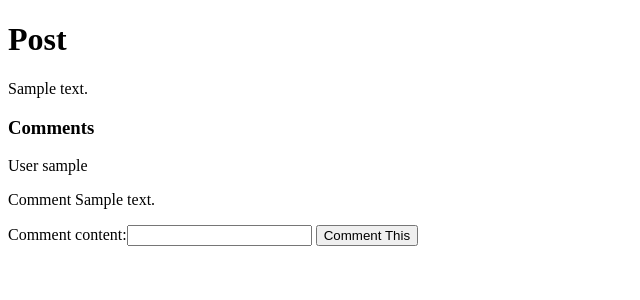
After one commit to Kevinab168/twitter_clone, a Django app: page /posts/1/ in a window 1280 px wide. The commit adds this page. Shown: the top 300 px of the page, without its empty margins (0-640 px from the left). Run offline with Django 3.2, Linux system fonts and the light colour scheme; tables that the repository leaves empty hold one stand-in row (values such as "Sample post").

Commit message:
Add commenting ability
- Create tests for comment
- Create view for posts examination
- Create post_info.html

```diff
--- a/make_posts/forms.py
+++ b/make_posts/forms.py
@@ -1,6 +1,6 @@
 from django import forms
 from django.contrib.auth.forms import AuthenticationForm, UsernameField
-from make_posts.models import Post
+from make_posts.models import Post, Comment
 
 
 class UserLoginForm(AuthenticationForm):
@@ -24,3 +24,12 @@ class PostForm(forms.ModelForm):
 
     def clean(self):
         super().clean()
+
+
+class CommentForm(forms.ModelForm):
+    class Meta:
+        model = Comment
+        fields = ['comment_content']
+        widgets = {
+            'comment_content': forms.TextInput(attrs={'data-test': 'text-input'})
+        }
--- a/make_posts/models.py
+++ b/make_posts/models.py
@@ -9,3 +9,9 @@ class User(AbstractUser):
 class Post(models.Model):
     content = models.TextField()
     user = models.ForeignKey(User, on_delete=models.CASCADE)
+
+
+class Comment(models.Model):
+    comment_content = models.TextField()
+    post = models.ForeignKey(Post, on_delete=models.CASCADE)
+    user = models.ForeignKey(User, on_delete=models.CASCADE)
--- /dev/null
+++ b/make_posts/templates/post_info.html
@@ -0,0 +1,22 @@
+{% extends "base.html" %}
+
+{% block content %}
+<div>
+    <h1>Post</h1>
+    <p>{{ post.content }}</p>
+    <h3>Comments</h3>
+    {% for comment in comments %}
+        <div>
+            <p>User {{ comment.user.username }}</p>
+            <p>Comment {{ comment.comment_content }}</p>
+        </div>
+    {% endfor %}
+</div>
+<div>
+    <form action="{% url 'post_info' post.pk %}" method="POST">
+        {% csrf_token %}
+        {{ form }}
+        <input type="submit" value="Comment This" data-test="create-comment">
+    </form>
+</div>
+{% endblock content %}
--- a/make_posts/templates/user_page.html
+++ b/make_posts/templates/user_page.html
@@ -11,10 +11,10 @@
 <div>
     <h2>List of all posts</h2>
     {% for post in posts %}
-    <div>
+    <a href="{% url 'post_info' post.pk %}" data-test="post-info"><div>
         <h1>Post: {{ post.pk }}</h1>
         <p>{{ post.content }}</p>
-    </div>
+    </div></a>
     {% endfor %}
     <h2>Make a New Post</h2>
     <form action="" method="POST">
--- a/twitter_clone/urls.py
+++ b/twitter_clone/urls.py
@@ -20,6 +20,7 @@ from . import views
 urlpatterns = [
     path('admin/', admin.site.urls),
     path('', views.homepage, name='homepage'),
-    path('login', views.log_in, name='log_in'),
-    path('users/<int:user_id>', views.user_page, name='user_page')
+    path('login/', views.log_in, name='log_in'),
+    path('users/<int:user_id>/', views.user_page, name='user_page'),
+    path('posts/<int:post_id>/', views.posts_info, name='post_info')
 ]
--- a/twitter_clone/views.py
+++ b/twitter_clone/views.py
@@ -1,7 +1,7 @@
 from django.shortcuts import render, redirect
 from django.contrib.auth import authenticate, login
-from make_posts.models import User, Post
-from make_posts.forms import UserLoginForm, PostForm
+from make_posts.models import User, Post, Comment
+from make_posts.forms import UserLoginForm, PostForm, CommentForm
 
 
 def homepage(request):
@@ -38,3 +38,21 @@ def user_page(request, user_id):
         'posts': all_posts
     }
     return render(request, 'user_page.html', context)
+
+
+def posts_info(request, post_id):
+    post = Post.objects.get(pk=post_id)
+    current_user = request.user
+    if request.method == "POST":
+        form = CommentForm(data=request.POST)
+        if form.is_valid():
+            comment_content = form.cleaned_data.get('comment_content')
+            Comment.objects.create(comment_content=comment_content, post=post, user=current_user)
+    form = CommentForm()
+    comments = Comment.objects.filter(post=post)
+    context = {
+        'post': post,
+        'form': form,
+        'comments': comments
+    }
+    return render(request, 'post_info.html', context)
```
Also changed, not shown: make_posts/tests/factories.py (+9 -1 lines), make_posts/tests/functional/test_twitter.py (+24 -2 lines), make_posts/migrations/0003_comment.py (added).
